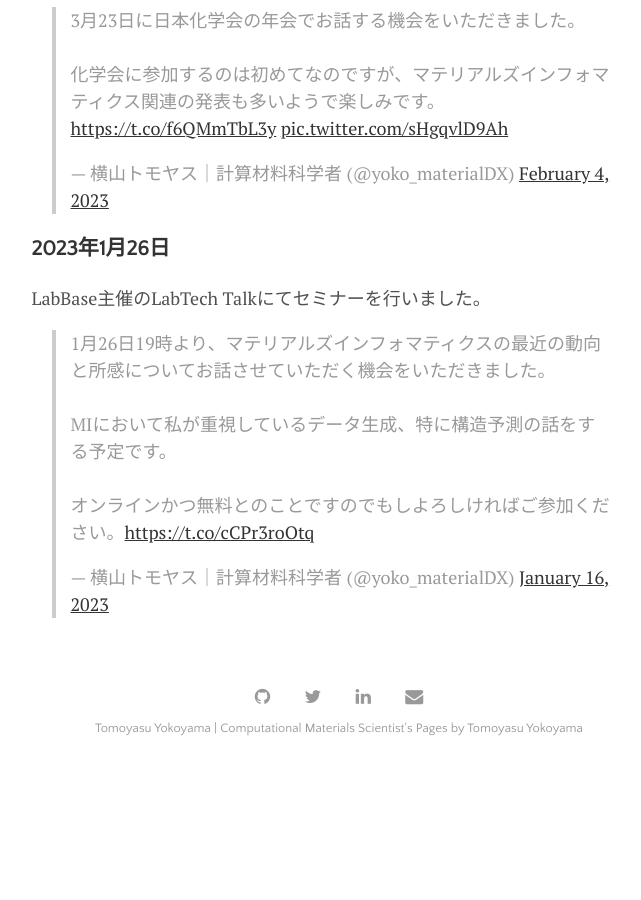
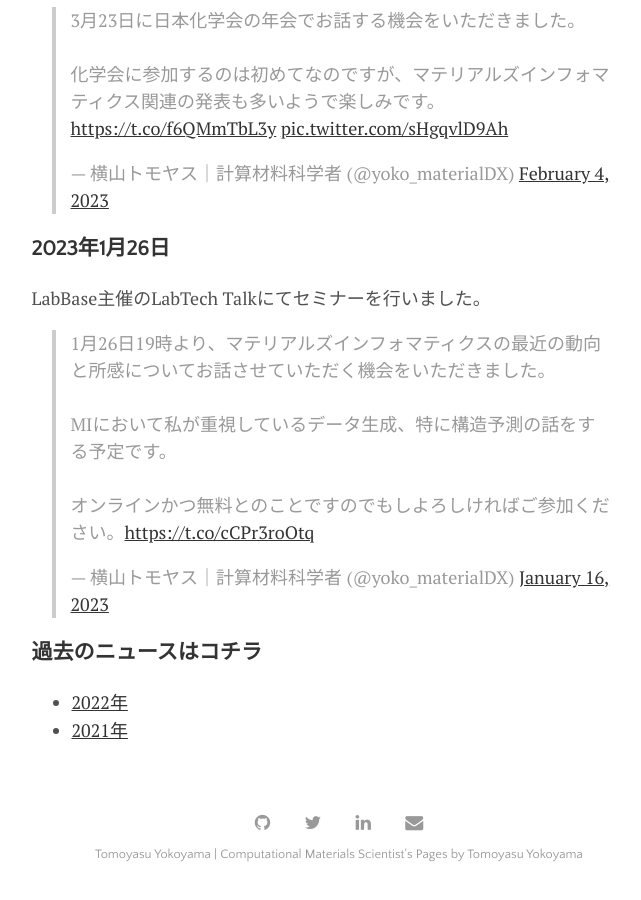
Before and after one commit to yokoyamatomoyasu/yokoyamatomoyasu.github.io, a Jekyll site: the page built from menu/news-2023.md, in a window 1280 px wide and 900 px high, scrolled down 2955 px. Shown: the whole window, without its empty margins (301-942 px from the left). Built offline with Jekyll 4.4.1, drawn with Linux system fonts in a browser that asks for light colours; comment, search, counter and statistics services are not loaded; before the commit the page ends 3729 px from its top, so only the background shows below that.

Commit message:
GitHub pages site with Jekyll

```diff
--- a/menu/news-2023.md
+++ b/menu/news-2023.md
@@ -37,3 +37,7 @@ permalink: /news-2023
 ### 2023年1月26日
 LabBase主催のLabTech Talkにてセミナーを行いました。
 <blockquote class="twitter-tweet"><p lang="ja" dir="ltr">1月26日19時より、マテリアルズインフォマティクスの最近の動向と所感についてお話させていただく機会をいただきました。<br><br>MIにおいて私が重視しているデータ生成、特に構造予測の話をする予定です。<br><br>オンラインかつ無料とのことですのでもしよろしければご参加ください。<a href="https://t.co/cCPr3roOtq">https://t.co/cCPr3roOtq</a></p>&mdash; 横山トモヤス｜計算材料科学者 (@yoko_materialDX) <a href="https://twitter.com/yoko_materialDX/status/1614940536745480193?ref_src=twsrc%5Etfw">January 16, 2023</a></blockquote> <script async src="https://platform.twitter.com/widgets.js" charset="utf-8"></script>
+
+### 過去のニュースはコチラ
+- [2022年](https://yokoyamatomoyasu.github.io/news-2022.html)
+- [2021年](https://yokoyamatomoyasu.github.io/news-2021.html)
```
Also changed, not shown: menu/news-2022.md (+4 -0 lines), menu/news-2024.md (+1 -1 lines).
